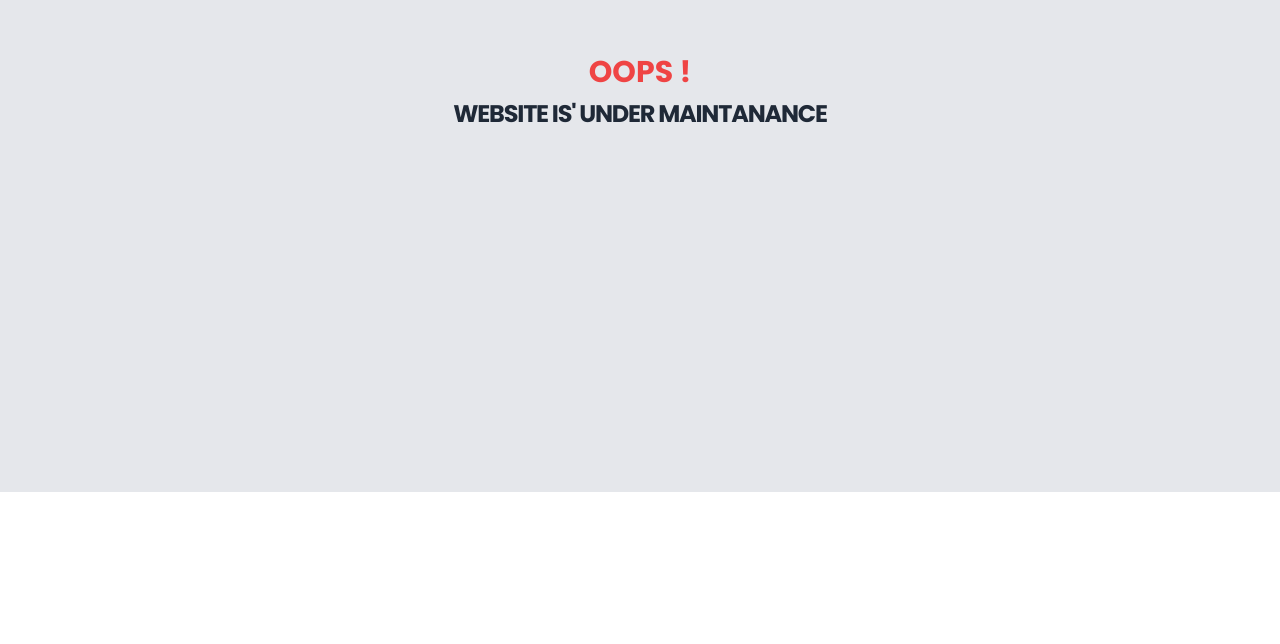
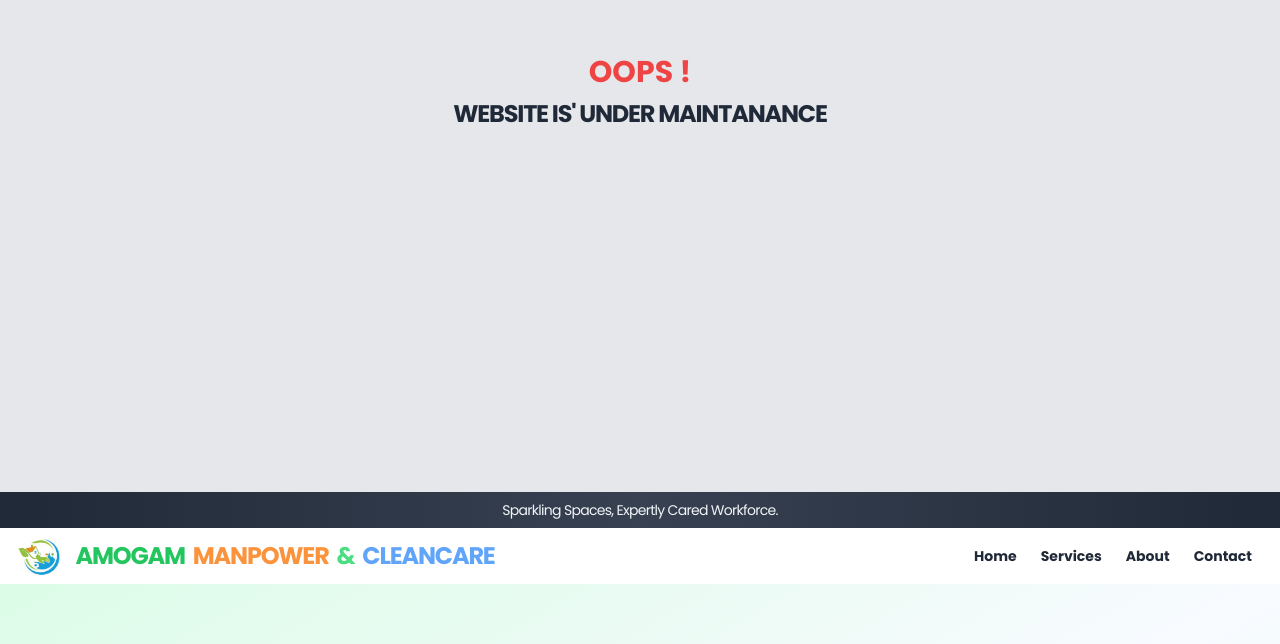
Before and after one commit to Arshath01/client-website-manpower, a React (Vite) app: page / in a window 1280 px wide. Shown: the part 308-952 px from the top of the page. Before the commit the page ends 800 px from the top, so only its background shows below. Built offline with nearby package versions, Linux system fonts and the light colour scheme.

Commit message:
updated app.jsx

```diff
--- a/src/App.jsx
+++ b/src/App.jsx
@@ -16,7 +16,7 @@ export default function App() {
           website is' under maintanance
         </h1>
       </div>
-      {/* <Slogan />
+      <Slogan />
       <Routes>
         <Route path="/" element={<Home />} />
         <Route path="/services/:Category" element={<Services />} />
@@ -26,7 +26,7 @@ export default function App() {
 
         <Route path="*" element={<Home />} />
       </Routes>
-      <Footer /> */}
+      <Footer />
     </>
   );
 }
```
